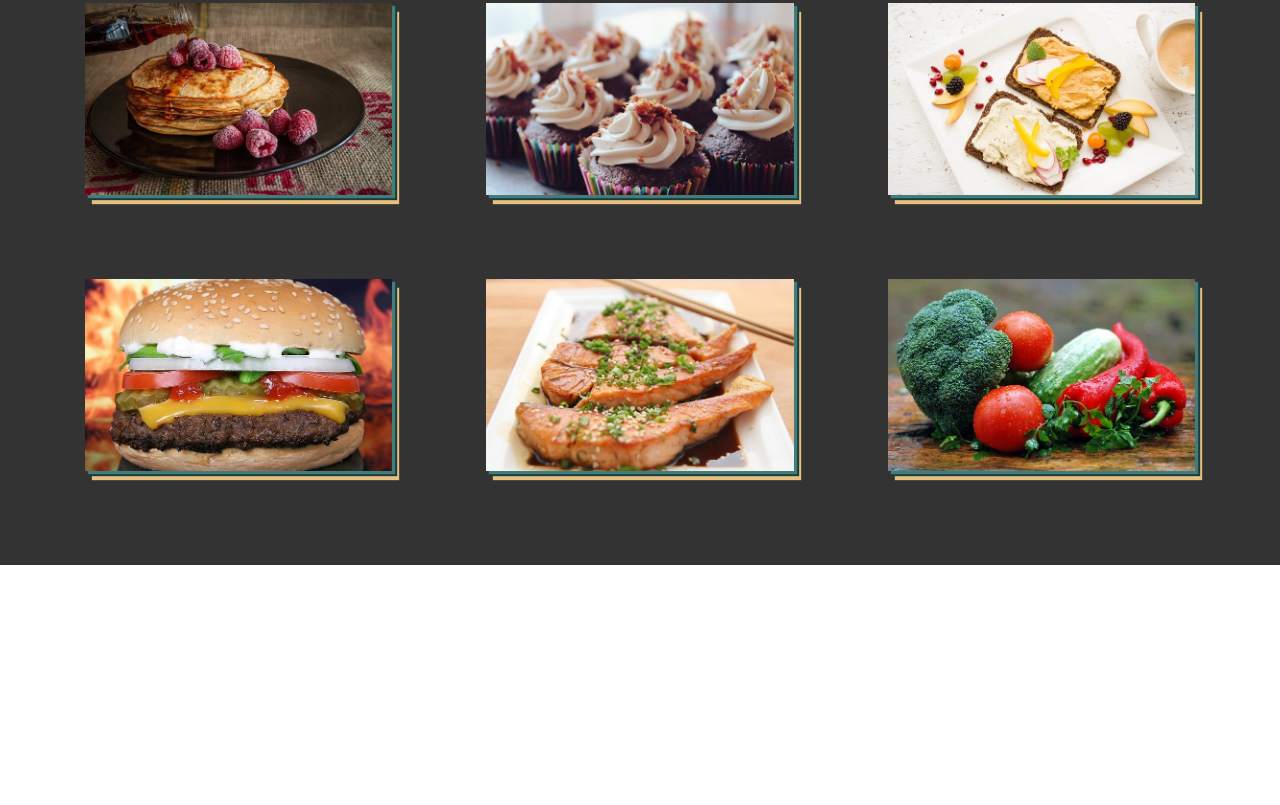
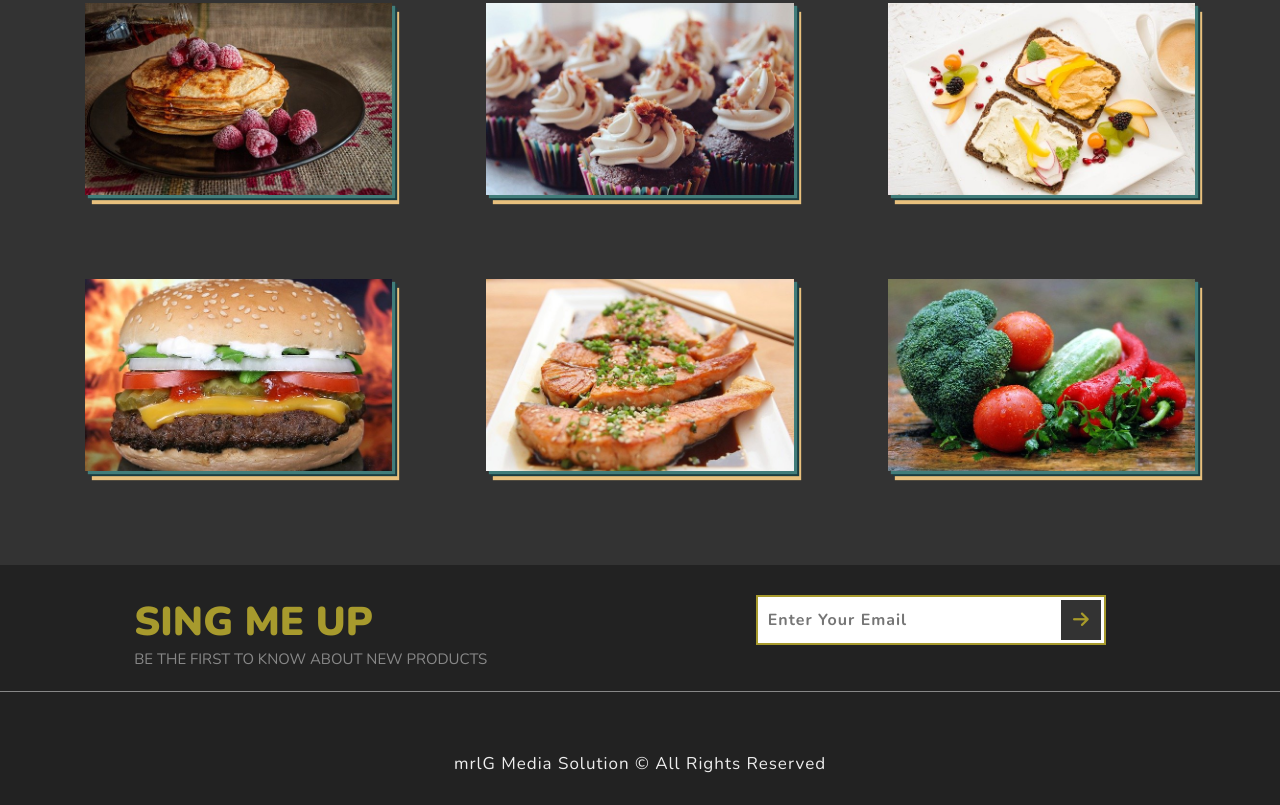
Before and after one commit to mrlg-web/Foods, a plain HTML site: page index.html in a window 1280 px wide. Shown: the part 1950-2755 px from the top of the page. Before the commit the page ends 2515 px from the top, so only its background shows below. Drawn offline with nearby package versions, Linux system fonts and the light colour scheme.

Commit message:
Add files via upload
Added the footer and styles

```diff
--- a/index.html
+++ b/index.html
@@ -107,6 +107,22 @@
 
         <!-- End of Section 3 -->
 
+        <!-- Section 4 -->
+        <section class="section-4">
+            <div class="section-4-text">
+                <h2 class="section-4-heading">Sing Me Up</h2>
+                <p class="section-4-paragraph">Be the first to know about new products</p>
+            </div>
+            <form class="signup-form">
+                <input type="email" class="signup-form-input" placeholder="Enter Your Email">
+                <button class="signup-form-btn">
+                    <i class="fas fa-arrow-right"></i>
+                </button>
+            </form>
+            <p class="copyright">mrlG Media Solution &copy; All Rights Reserved</p>
+        </section>
+        <!-- End of Section 4 -->
+
     </div>
 
     <script src="script.js"></script>
--- a/style.css
+++ b/style.css
@@ -254,3 +254,79 @@
 }
 
 /* End Section 3 */
+
+/* Section 4 */
+.section-4 {
+    width: 100%;
+    height: 30vh;
+    background-color: #222;
+    display: flex;
+    justify-content: space-around;
+    align-items: start;
+    padding: 3rem 0;
+    position: relative;
+}
+
+.section-4-text {
+    text-transform: uppercase;
+}
+
+.section-4-heading {
+    font-size: 4rem;
+    font-weight: 900;
+    color: #a79a2d;
+}
+
+.section-4-paragraph {
+    font-size: 1.5rem;
+    color: #888;
+}
+
+.signup-form {
+    display: flex;
+    align-items: center;
+}
+
+.signup-form-input {
+    width: 35rem;
+    height: 5rem;
+    padding: 1rem;
+    border: 0.2rem solid #a79a2d;
+    font-size: 1.6rem;
+    font-weight: 700;
+    letter-spacing: 0.1rem;
+    color: #a79a2d;
+}
+
+.signup-form-input::placeholder {
+    columns: #a79a2a;
+}
+
+.signup-form-btn {
+    position: relative;
+    left: -4.5rem;
+    width: 4rem;
+    height: 4rem;
+    background-color: #333;
+    color: #a79a2a;
+    border: none;
+    font-size: 1.8rem;
+    cursor: pointer;
+}
+
+.copyright {
+    position: absolute;
+    bottom: 3rem;
+    font-size: 1.7rem;
+    font-weight: 200;
+    color: #eee;
+    letter-spacing: 0.1rem;
+    border-top: 0.1rem solid #888;
+    padding-top: 6rem;
+    width: 100%;
+    text-align: center;
+}
+
+
+
+/* End of Section 4 */
```
